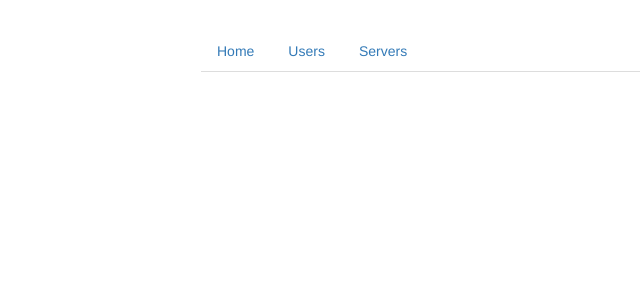
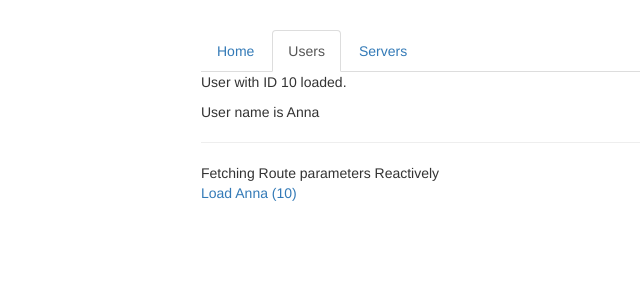
Before and after one commit to neeleshbizoara/Angular6_Practice, an Angular app in the folder routing-start/: page /users/10/Anna in a window 1280 px wide. Before the commit this address led to /. Shown: the top 300 px of the page, without its empty margins (64-704 px from the left). Built offline with nearby package versions, Linux system fonts and the light colour scheme.

Commit message:
1. Passing Parameters to Routes 2. Fetching Route Parameters 3. Fetching Route Parameters Reactively 4. Note about Route Observable: Unsubscribe route observable.

```diff
--- a/routing-start/src/app/app.module.ts
+++ b/routing-start/src/app/app.module.ts
@@ -16,6 +16,7 @@
 const appRoutes:Routes = [
   { path: '', component: HomeComponent },
   { path: 'users', component: UsersComponent },
+  { path: 'users/:id/:name', component: UserComponent },
   { path: 'servers', component: ServersComponent}
 ];
 
--- a/routing-start/src/app/servers/servers.component.ts
+++ b/routing-start/src/app/servers/servers.component.ts
@@ -18,7 +18,7 @@
 
   onReload() {
     //absolute route
-    this.router.navigate(['/servers'], {relativeTo: this.route});
+    //this.router.navigate(['/servers'], {relativeTo: this.route});
 
     //relative route
     //this.router.navigate(['servers'], {relativeTo: this.route});
--- a/routing-start/src/app/users/user/user.component.html
+++ b/routing-start/src/app/users/user/user.component.html
@@ -1,2 +1,5 @@
-<p>User with ID _ID_ loaded.</p>
-<p>User name is _NAME_</p>
+<p>User with ID {{user.id}} loaded.</p>
+<p>User name is {{user.name}}</p>
+<hr>
+Fetching Route parameters Reactively<br>
+<a [routerLink]="['/users', 10, 'Anna']">Load Anna (10)</a>
--- a/routing-start/src/app/users/user/user.component.ts
+++ b/routing-start/src/app/users/user/user.component.ts
@@ -1,16 +1,34 @@
-import { Component, OnInit } from '@angular/core';
+import { Component, OnInit, OnDestroy } from '@angular/core';
+import { ActivatedRoute, Params } from '@angular/router';
+import { Subscription } from 'rxjs/Subscription';
 
 @Component({
   selector: 'app-user',
   templateUrl: './user.component.html',
   styleUrls: ['./user.component.css']
 })
-export class UserComponent implements OnInit {
+export class UserComponent implements OnInit, OnDestroy {
   user: {id: number, name: string};
+  paramsSubscription: Subscription
 
-  constructor() { }
+  constructor(private route:ActivatedRoute) { }
 
   ngOnInit() {
+    this.user = {
+      id: this.route.snapshot.params['id'],
+      name: this.route.snapshot.params['name']
+    }
+    //Fetching Route parameters Reactively
+    this.paramsSubscription = this.route.params.subscribe(
+      (params:Params) => {
+        this.user.id = params['id'];
+        this.user.name = params['name'];
+      }
+    )
+  }
+
+  ngOnDestroy() {
+    this.paramsSubscription.unsubscribe();
   }
 
 }
```
